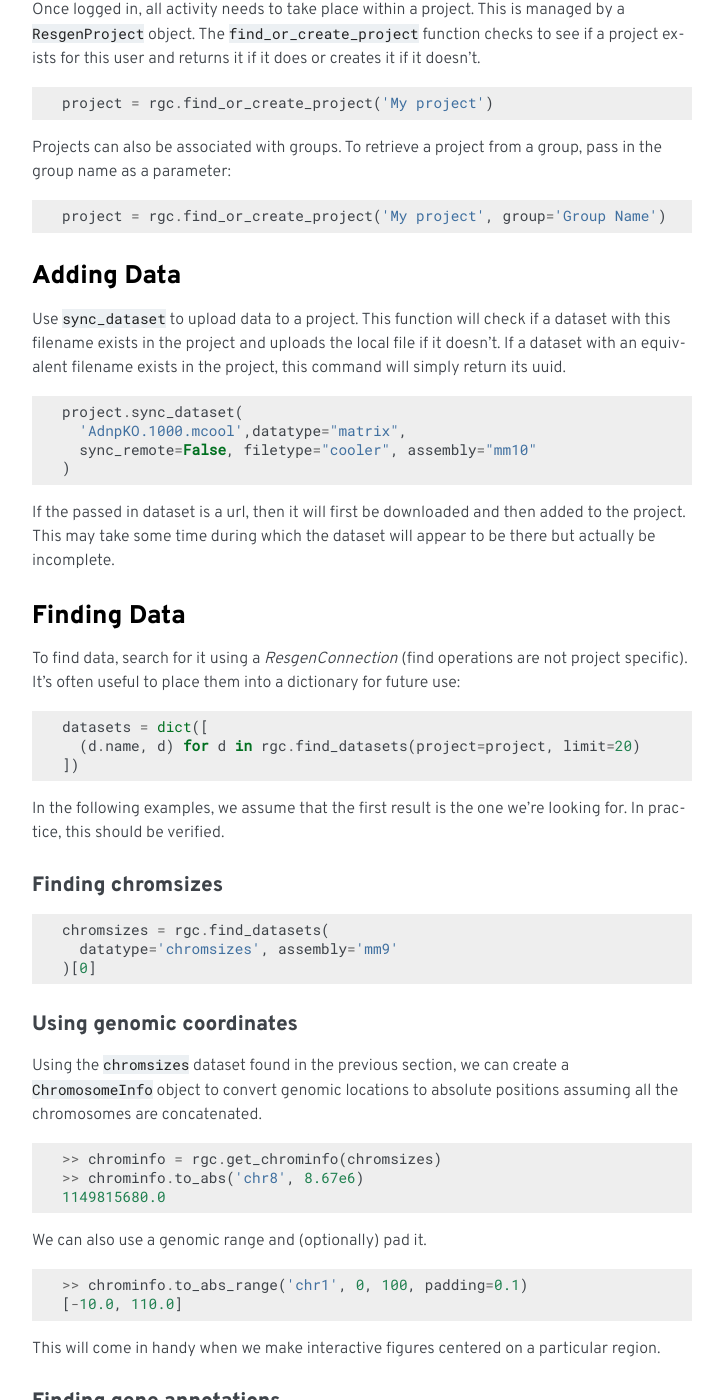
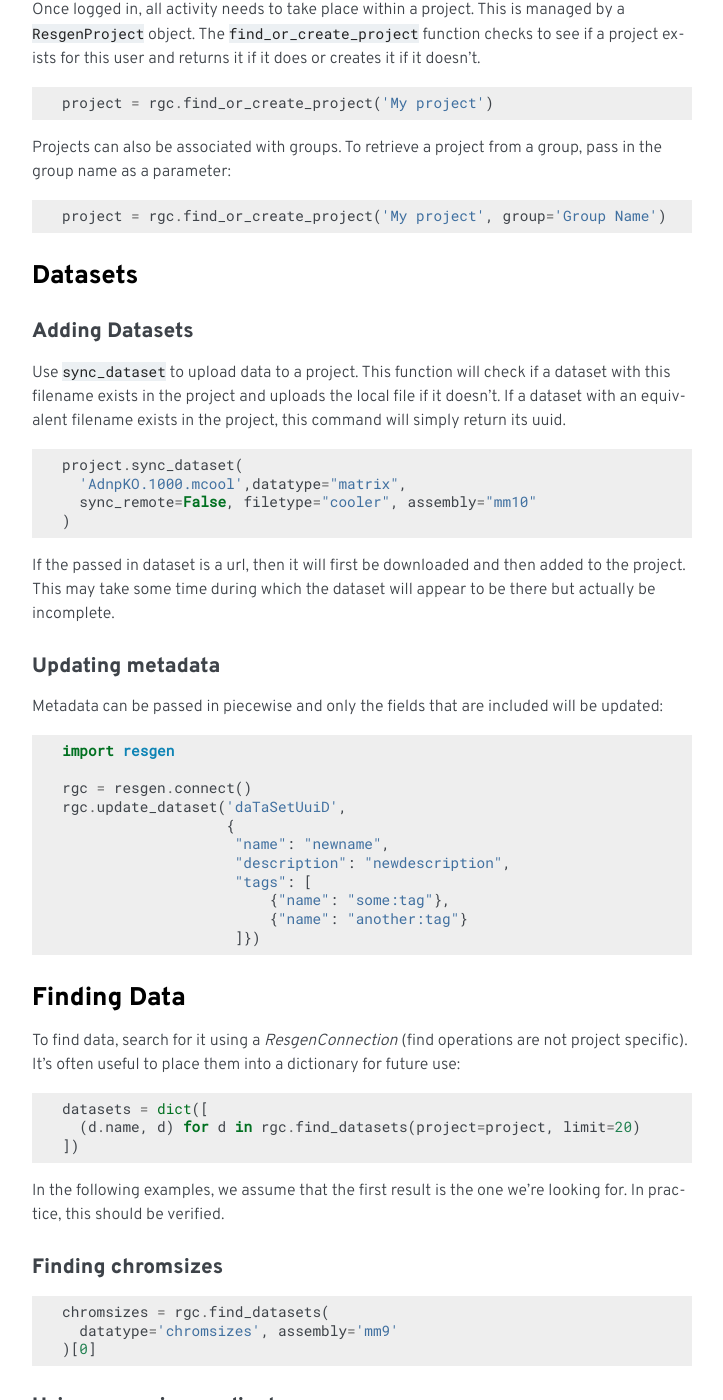
Before and after one commit to reservoirgenomics/resgen-python, a Sphinx documentation site: the page built from docs/getting_started.rst, in a window 1280 px wide and 1400 px high, scrolled down 857 px. Shown: the whole window, without its empty margins (388-1111 px from the left). Built offline with Sphinx 7.4.7, drawn with Linux system fonts in a browser that asks for light colours; formulas are drawn with MathJax 3.

Commit message:
Add description to updatable fields and allow setting the name of a synced dataset

```diff
--- a/docs/getting_started.rst
+++ b/docs/getting_started.rst
@@ -55,8 +55,11 @@
 
   project = rgc.find_or_create_project('My project', group='Group Name')
 
-Adding Data
------------
+Datasets
+--------
+
+Adding Datasets
+^^^^^^^^^^^^^^^
 
 Use ``sync_dataset`` to upload data to a project. This function will check if a dataset with this filename exists in the project and uploads the local file if it doesn't. If a dataset with an equivalent filename exists in the project, this command will simply return its uuid.
 
@@ -70,6 +73,26 @@
 If the passed in dataset is a url, then it will first be downloaded and then added to the project. This may take some
 time during which the dataset will appear to be there but
 actually be incomplete.
+
+Updating metadata
+^^^^^^^^^^^^^^^^^
+
+Metadata can be passed in piecewise and only the fields that
+are included will be updated:
+
+.. code-block:: python
+
+  import resgen
+
+  rgc = resgen.connect()
+  rgc.update_dataset('daTaSetUuiD',
+                     {
+                      "name": "newname",
+                      "description": "newdescription",
+                      "tags": [
+                          {"name": "some:tag"},
+                          {"name": "another:tag"}
+                      ]})
 
 Finding Data
 ------------
--- a/resgen/__init__.py
+++ b/resgen/__init__.py
@@ -488,7 +488,7 @@
     ) -> ResgenDataset:
         """Update the properties of a dataset."""
         new_metadata = {}
-        updatable_properties = ["name", "datafile", "tags"]
+        updatable_properties = ["name", "datafile", "tags", "description"]
 
         for key in metadata:
             if key not in updatable_properties:
```
Also changed, not shown: 1 other file.
